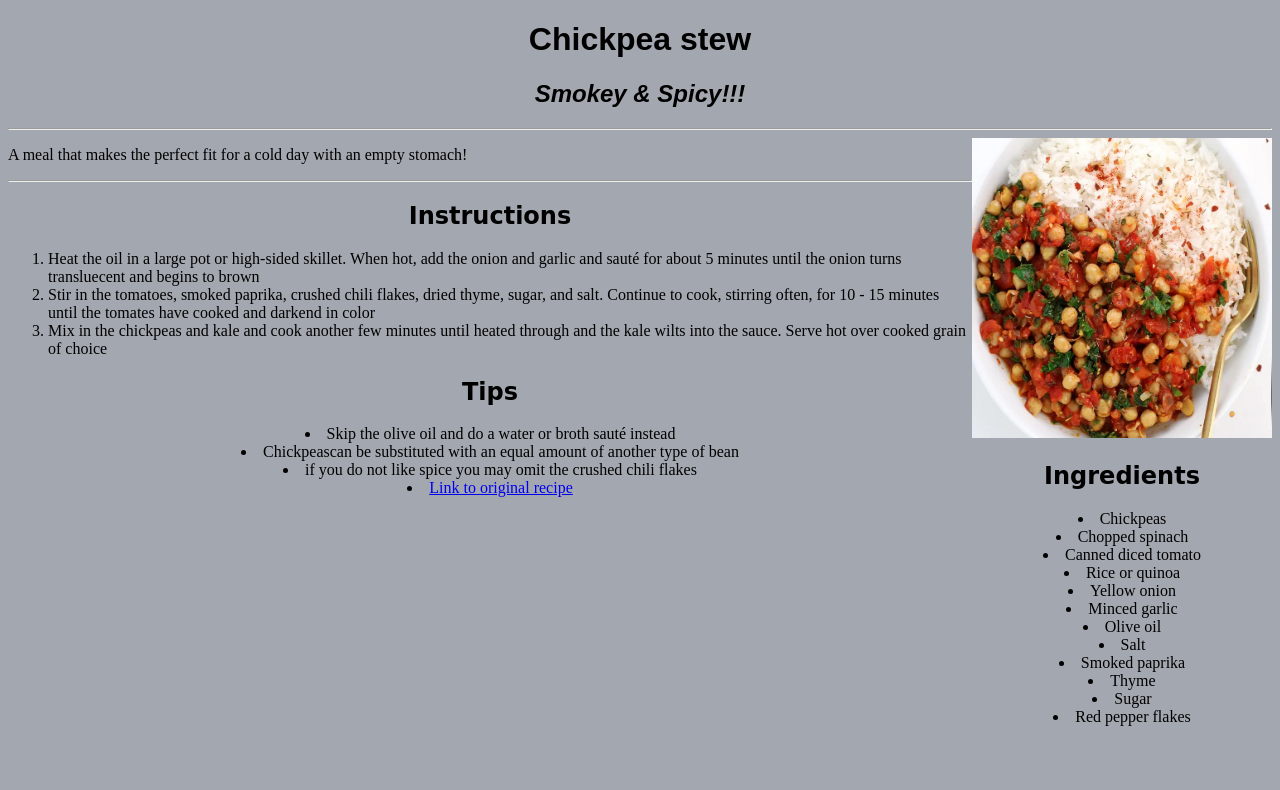
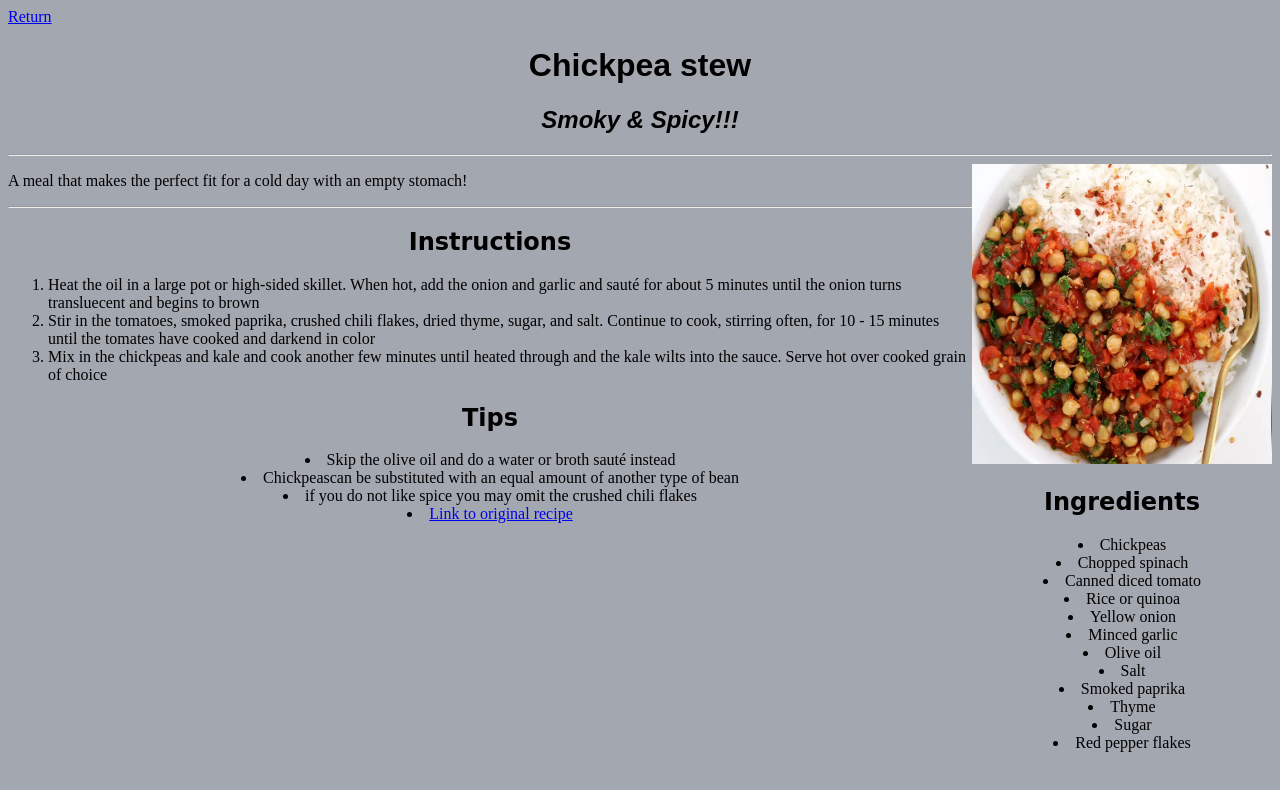
Before and after one commit to lscal/odin-recipes, a plain HTML site: page recipes/chickpeastew.html in a window 1280 px wide. Drawn offline with Linux system fonts and the light colour scheme.

Commit message:
Fix typo in chickpeastew.html, add return link to all recipe pages

```diff
--- a/recipes/chickpeastew.html
+++ b/recipes/chickpeastew.html
@@ -8,8 +8,9 @@
     <link rel="stylesheet" href="../style.css">
 </head>
 <body style="background-color:rgb(163, 167, 175)">
+    <a href="../index.html">Return</a>
     <h1 class="title">Chickpea stew</h1>
-    <h2 class="title" id="tag">Smokey & Spicy!!!</h2>
+    <h2 class="title" id="tag">Smoky & Spicy!!!</h2>
     <hr>
     <div class="foodcaption">
         <img class="food" src="../img/stew.jpg" alt="stew" >
```
Also changed, not shown: recipes/angelhair.html (+1 -0 lines), recipes/pizzarolls.html (+1 -0 lines).
